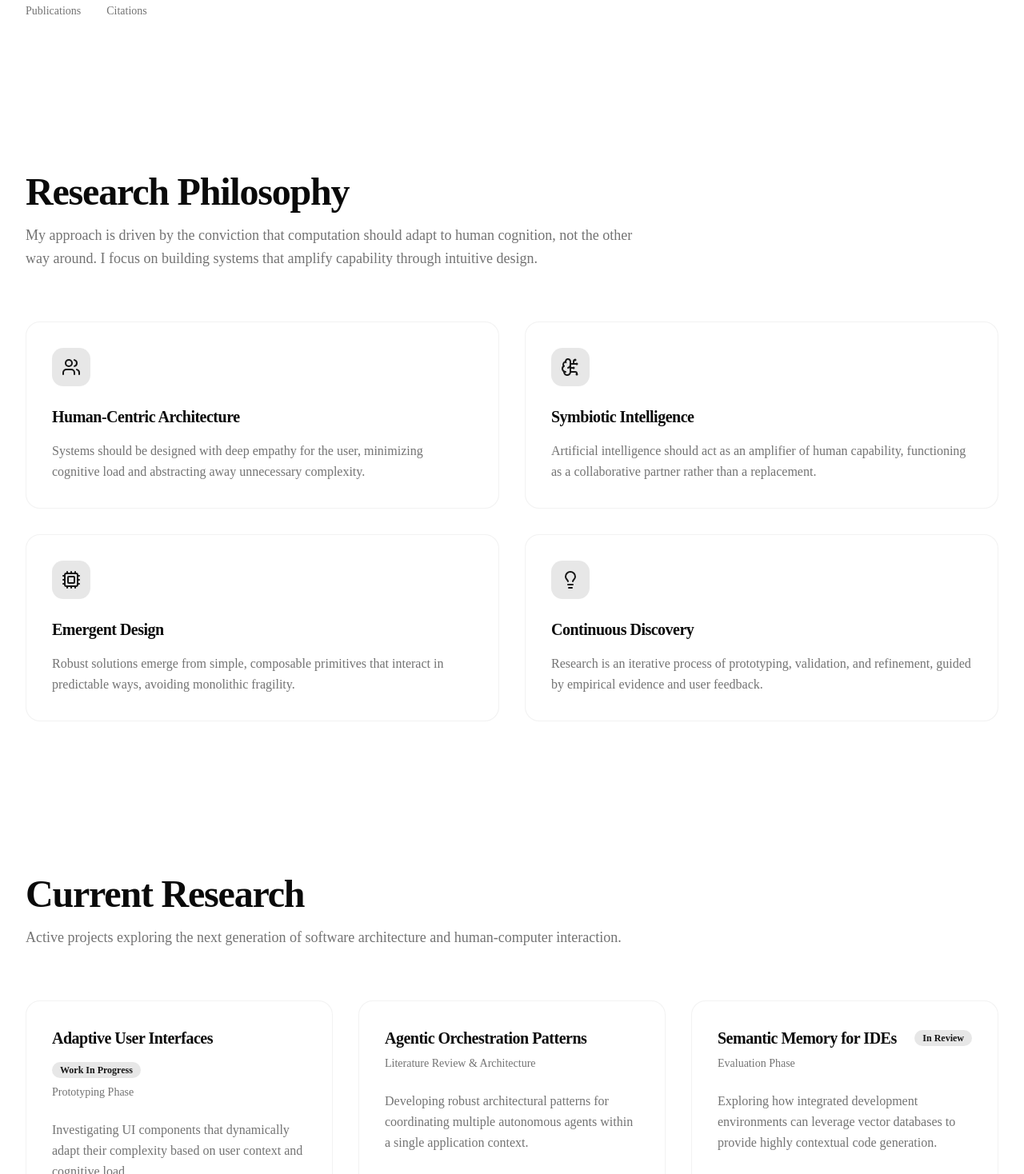
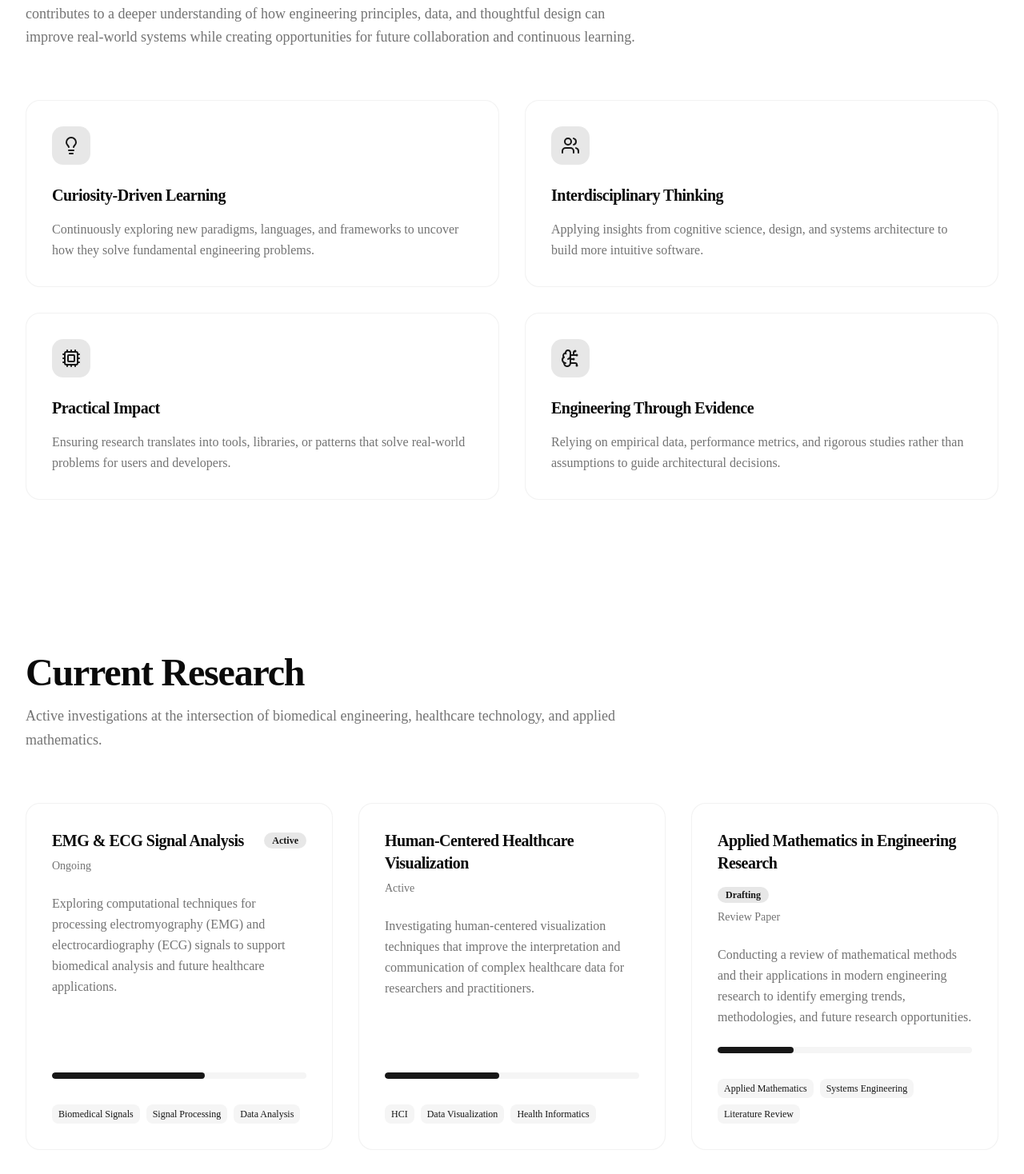
Before and after one commit to Redeeyak1318/Project-REDEEYAK, a Next.js app in the folder frontend/: page /research in a window 1280 px wide. Shown: the part 682-2150 px from the top of the page at 80% size. Built offline with nearby package versions, Linux system fonts and the light colour scheme.

Commit message:
feat(research): implement current research section

```diff
--- a/frontend/components/research/Research.tsx
+++ b/frontend/components/research/Research.tsx
@@ -1,3 +1,6 @@
+import * as React from "react";
+import { cn } from "@/lib/utils";
+
 import { ResearchHero } from "./hero";
 import { ResearchPhilosophy } from "./philosophy";
 import { ResearchCurrent } from "./current";
@@ -5,9 +8,14 @@ import { ResearchTimelinePreview } from "./timeline-preview";
 import { ResearchPublicationsPreview } from "./publications-preview";
 import { ResearchCTA } from "./cta";
 
-export function Research() {
+export interface ResearchProps extends React.HTMLAttributes<HTMLElement> {}
+
+export const Research = ({ className, ...props }: ResearchProps) => {
     return (
-        <main>
+        <main
+            className={cn("flex flex-col w-full", className)}
+            {...props}
+        >
             <ResearchHero />
             <ResearchPhilosophy />
             <ResearchCurrent />
@@ -16,4 +24,4 @@ export function Research() {
             <ResearchCTA />
         </main>
     );
-}
+};
--- a/frontend/components/research/constants.ts
+++ b/frontend/components/research/constants.ts
@@ -2,88 +2,77 @@ import { ResearchHeroData, ResearchPhilosophyData, ResearchCurrentData, Research
 import { BrainCircuit, Cpu, Lightbulb, Users } from "lucide-react";
 
 export const RESEARCH_HERO: ResearchHeroData = {
-  badge: "Research Portfolio",
-  title: "Exploring the Intersections of Computation and Cognition",
-  description: "I investigate novel paradigms in software architecture, focusing on how artificial intelligence can be seamlessly integrated into developer workflows and user experiences to augment human capabilities.",
-  actions: [
-    {
-      label: "Explore Publications",
-      href: "/research/publications",
-      primary: true,
-    }
-  ],
-  stats: [
-    {
-      label: "Publications",
-      value: "12+"
-    },
-    {
-      label: "Citations",
-      value: "350+"
-    }
-  ]
+  badge: "",
+  title: "Research",
+  description: "Exploring questions before building solutions.",
+  actions: [],
+  stats: [],
 };
 
 export const RESEARCH_PHILOSOPHY: ResearchPhilosophyData = {
   title: "Research Philosophy",
-  description: "My approach is driven by the conviction that computation should adapt to human cognition, not the other way around. I focus on building systems that amplify capability through intuitive design.",
+  description:
+    "I approach research as a process of asking meaningful questions before building solutions. My work combines curiosity-driven learning, interdisciplinary thinking, applied mathematics, and evidence-based engineering to understand complex problems before attempting to solve them. Rather than pursuing technology for its own sake, I focus on research that can translate into practical impact, particularly in healthcare technology, biomedical signal analysis, and human-centered visualization. Every investigation contributes to a deeper understanding of how engineering principles, data, and thoughtful design can improve real-world systems while creating opportunities for future collaboration and continuous learning.",
   principles: [
     {
-      id: "human-centric",
-      title: "Human-Centric Architecture",
-      description: "Systems should be designed with deep empathy for the user, minimizing cognitive load and abstracting away unnecessary complexity.",
+      id: "curiosity-driven",
+      title: "Curiosity-Driven Learning",
+      description: "Continuously exploring new paradigms, languages, and frameworks to uncover how they solve fundamental engineering problems.",
+      icon: Lightbulb,
+    },
+    {
+      id: "interdisciplinary-thinking",
+      title: "Interdisciplinary Thinking",
+      description: "Applying insights from cognitive science, design, and systems architecture to build more intuitive software.",
       icon: Users,
     },
     {
-      id: "symbiotic-ai",
-      title: "Symbiotic Intelligence",
-      description: "Artificial intelligence should act as an amplifier of human capability, functioning as a collaborative partner rather than a replacement.",
-      icon: BrainCircuit,
-    },
-    {
-      id: "emergent-design",
-      title: "Emergent Design",
-      description: "Robust solutions emerge from simple, composable primitives that interact in predictable ways, avoiding monolithic fragility.",
+      id: "practical-impact",
+      title: "Practical Impact",
+      description: "Ensuring research translates into tools, libraries, or patterns that solve real-world problems for users and developers.",
       icon: Cpu,
     },
     {
-      id: "continuous-discovery",
-      title: "Continuous Discovery",
-      description: "Research is an iterative process of prototyping, validation, and refinement, guided by empirical evidence and user feedback.",
-      icon: Lightbulb,
+      id: "engineering-through-evidence",
+      title: "Engineering Through Evidence",
+      description: "Relying on empirical data, performance metrics, and rigorous studies rather than assumptions to guide architectural decisions.",
+      icon: BrainCircuit,
     }
   ]
 };
 
 export const RESEARCH_CURRENT: ResearchCurrentData = {
   title: "Current Research",
-  description: "Active projects exploring the next generation of software architecture and human-computer interaction.",
+  description: "Active investigations at the intersection of biomedical engineering, healthcare technology, and applied mathematics.",
   projects: [
     {
-      id: "adaptive-interfaces",
-      title: "Adaptive User Interfaces",
-      description: "Investigating UI components that dynamically adapt their complexity based on user context and cognitive load.",
-      status: "Prototyping Phase",
-      progress: 65,
-      topics: ["HCI", "React", "State Machines"],
-      badge: "Work In Progress"
+      id: "emg-ecg-analysis",
+      title: "EMG & ECG Signal Analysis",
+      description:
+        "Exploring computational techniques for processing electromyography (EMG) and electrocardiography (ECG) signals to support biomedical analysis and future healthcare applications.",
+      status: "Ongoing",
+      progress: 60,
+      topics: ["Biomedical Signals", "Signal Processing", "Data Analysis"],
+      badge: "Active"
     },
     {
-      id: "agentic-orchestration",
-      title: "Agentic Orchestration Patterns",
-      description: "Developing robust architectural patterns for coordinating multiple autonomous agents within a single application context.",
-      status: "Literature Review & Architecture",
-      progress: 30,
-      topics: ["AI", "Architecture", "Distributed Systems"]
+      id: "healthcare-visualization",
+      title: "Human-Centered Healthcare Visualization",
+      description:
+        "Investigating human-centered visualization techniques that improve the interpretation and communication of complex healthcare data for researchers and practitioners.",
+      status: "Active",
+      progress: 45,
+      topics: ["HCI", "Data Visualization", "Health Informatics"]
     },
     {
-      id: "semantic-memory",
-      title: "Semantic Memory for IDEs",
-      description: "Exploring how integrated development environments can leverage vector databases to provide highly contextual code generation.",
-      status: "Evaluation Phase",
-      progress: 85,
-      topics: ["LLMs", "Developer Tools", "Vector Search"],
-      badge: "In Review"
+      id: "applied-math-engineering",
+      title: "Applied Mathematics in Engineering Research",
+      description:
+        "Conducting a review of mathematical methods and their applications in modern engineering research to identify emerging trends, methodologies, and future research opportunities.",
+      status: "Review Paper",
+      progress: 30,
+      topics: ["Applied Mathematics", "Systems Engineering", "Literature Review"],
+      badge: "Drafting"
     }
   ]
 };
--- a/frontend/components/research/hero/HeroActions.tsx
+++ b/frontend/components/research/hero/HeroActions.tsx
@@ -6,6 +6,8 @@ import { ArrowRight } from "lucide-react";
 import { cn } from "@/lib/utils";
 
 export const HeroActions = ({ className, ...props }: React.HTMLAttributes<HTMLDivElement>) => {
+  if (!RESEARCH_HERO.actions || RESEARCH_HERO.actions.length === 0) return null;
+
   return (
     <ScrollReveal delay={450}>
       <div className={cn("pt-4 flex flex-wrap gap-4", className)} {...props}>
--- a/frontend/components/research/hero/HeroBadge.tsx
+++ b/frontend/components/research/hero/HeroBadge.tsx
@@ -4,6 +4,8 @@ import { RESEARCH_HERO } from "../constants";
 import { cn } from "@/lib/utils";
 
 export const HeroBadge = ({ className, ...props }: React.HTMLAttributes<HTMLDivElement>) => {
+  if (!RESEARCH_HERO.badge) return null;
+
   return (
     <ScrollReveal delay={0}>
       <p className={cn("text-lg sm:text-xl font-medium text-primary tracking-wide", className)} {...props}>
--- a/frontend/components/research/hero/ResearchHero.tsx
+++ b/frontend/components/research/hero/ResearchHero.tsx
@@ -1,14 +1,14 @@
 import * as React from "react";
 import { HeroBackground } from "./HeroBackground";
-import { HeroBadge } from "./HeroBadge";
 import { HeroHeading } from "./HeroHeading";
 import { HeroDescription } from "./HeroDescription";
 import { HeroActions } from "./HeroActions";
 import { HeroStats } from "./HeroStats";
+import { HeroBadge } from "./HeroBadge";
 import { Container } from "@/components/layout";
 import { cn } from "@/lib/utils";
 
-export interface ResearchHeroProps extends React.HTMLAttributes<HTMLElement> {}
+export interface ResearchHeroProps extends React.HTMLAttributes<HTMLElement> { }
 
 export const ResearchHero = ({ className, ...props }: ResearchHeroProps) => {
   return (
@@ -20,9 +20,10 @@ export const ResearchHero = ({ className, ...props }: ResearchHeroProps) => {
       <HeroBackground />
       <Container>
         <div className="flex flex-col gap-6 lg:gap-8 relative z-10">
-          <HeroBadge />
           <HeroHeading />
           <HeroDescription />
+          <HeroBadge />
+          <HeroActions />
           <HeroActions />
           <HeroStats />
         </div>
--- a/frontend/components/research/hero/index.ts
+++ b/frontend/components/research/hero/index.ts
@@ -1,7 +1,7 @@
 export * from "./ResearchHero";
-export * from "./HeroBadge";
 export * from "./HeroHeading";
 export * from "./HeroDescription";
 export * from "./HeroActions";
 export * from "./HeroStats";
+export * from "./HeroBadge";
 export * from "./HeroBackground";
```
Also changed, not shown: frontend/components/research/index.ts (+8 -2 lines).
